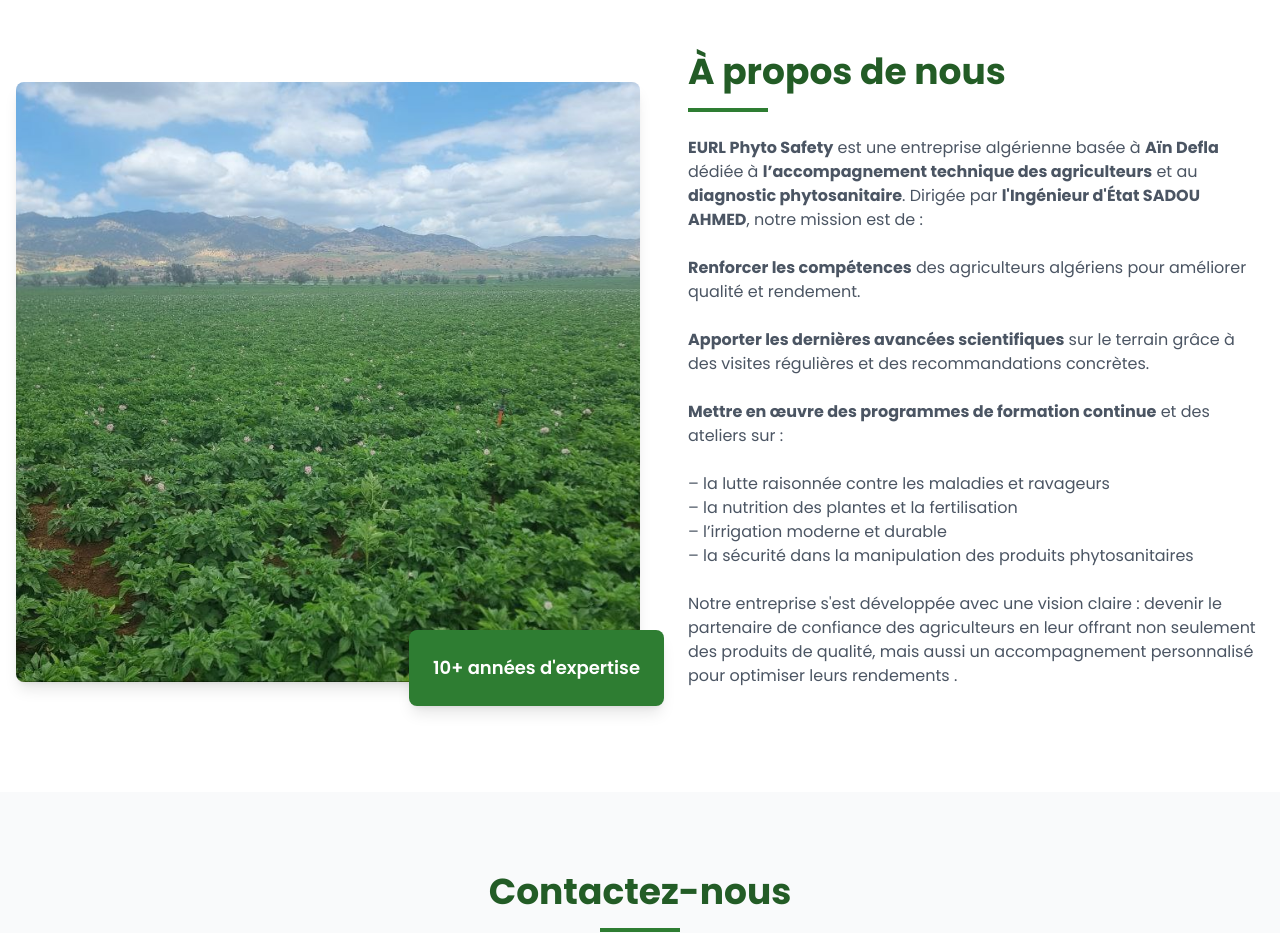
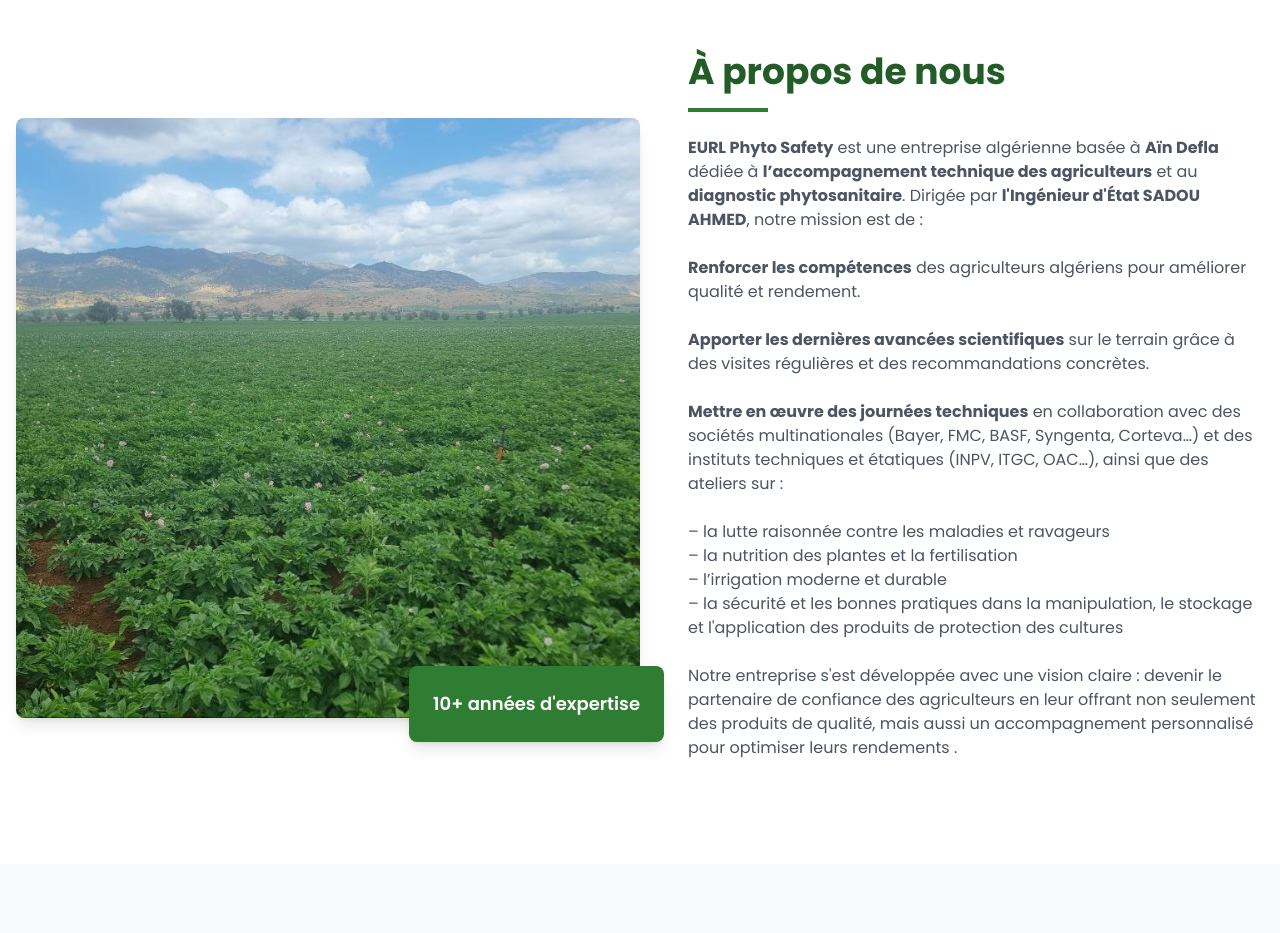
Before and after one commit to latviaalgeria/SADOU-AHMED-, a React (Vite) app: page / in a window 1280 px wide. Shown: the part 1740-2673 px from the top of the page. Built offline with nearby package versions, Linux system fonts and the light colour scheme.

Commit message:
Update About.tsx

```diff
--- a/src/components/About.tsx
+++ b/src/components/About.tsx
@@ -25,17 +25,19 @@ const About = () => {
             <p className="text-gray-600 mb-6">
   <strong>EURL Phyto Safety</strong> est une entreprise algérienne basée à <strong>Aïn Defla</strong> dédiée à <strong>l’accompagnement technique des agriculteurs</strong> et au <strong>diagnostic phytosanitaire</strong>. Dirigée par <strong>l'Ingénieur d'État SADOU AHMED</strong>, notre mission est de :<br /><br />
 
+
   <strong>Renforcer les compétences</strong> des agriculteurs algériens pour améliorer qualité et rendement.<br /><br />
 
   <strong>Apporter les dernières avancées scientifiques</strong> sur le terrain grâce à des visites régulières et des recommandations concrètes.<br /><br />
 
-  <strong>Mettre en œuvre des programmes de formation continue</strong> et des ateliers sur :<br /><br />
+  <strong>Mettre en œuvre des journées techniques</strong> en collaboration avec des sociétés multinationales (Bayer, FMC, BASF, Syngenta, Corteva…) et des instituts techniques et étatiques (INPV, ITGC, OAC…), ainsi que des ateliers sur :<br /><br />
 
   – la lutte raisonnée contre les maladies et ravageurs<br />
   – la nutrition des plantes et la fertilisation<br />
   – l’irrigation moderne et durable<br />
-  – la sécurité dans la manipulation des produits phytosanitaires
+  – la sécurité et les bonnes pratiques dans la manipulation, le stockage et l'application des produits de protection des cultures
 </p>
+
 
             <p className="text-gray-600 mb-6">
               Notre entreprise s'est développée avec une vision claire : devenir le partenaire de confiance des agriculteurs en leur offrant non seulement des produits de qualité, mais aussi un accompagnement personnalisé pour optimiser leurs rendements .
```
